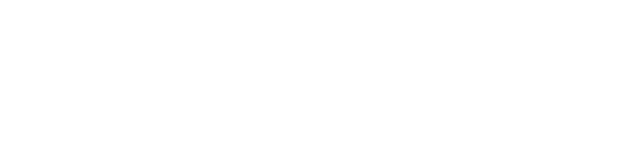
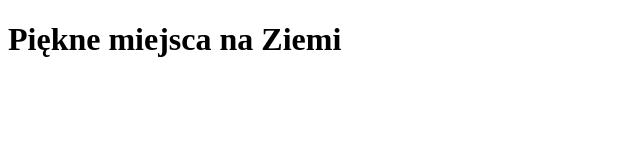
Before and after one commit to PaulinaRycombel/test, a plain HTML site: page index.html in a window 1280 px wide. Shown: the whole page, without its empty margins (0-640 px from the left). Drawn offline with Linux system fonts and the light colour scheme.

Commit message:
feat(header): Added title

```diff
--- a/index.html
+++ b/index.html
@@ -8,7 +8,9 @@
 </head>
 
 <body>
-
+	<header>
+        <h1>Piękne miejsca na Ziemi</h1>
+    </header>
 
 </body>
 </html>
```
